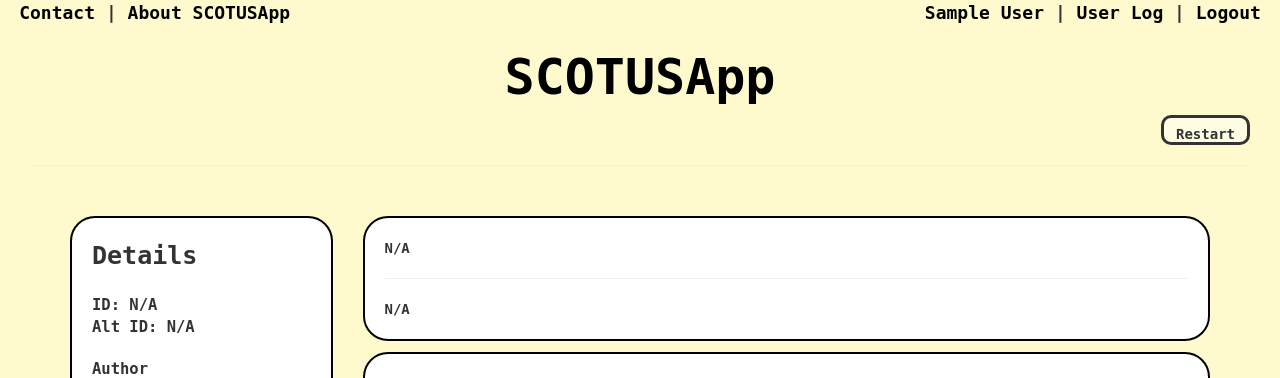
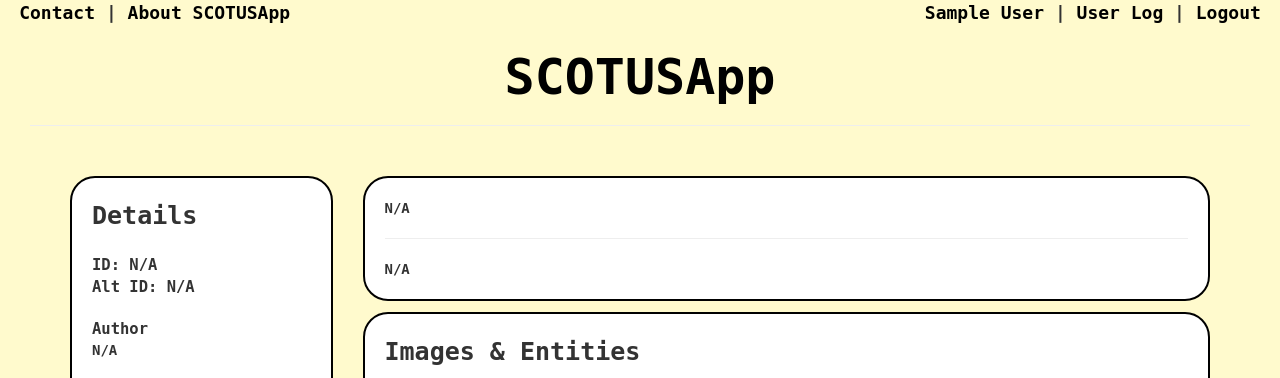
Before and after one commit to ecole96/scotusapp, a PHP site: page /display_article.php in a window 1280 px wide. Shown: the top 378 px of the page. Run offline with PHP 8.4, Linux system fonts and the light colour scheme; the visitor is signed in with stand-in values (Sample User, id 1); data that the repository does not hold is empty; some libraries are stand-ins or nearby versions.

Commit message:
remove restart button (redundant, main logo does same thing)

```diff
--- a/webapp/display_article.php
+++ b/webapp/display_article.php
@@ -127,14 +127,6 @@
         <script src="https://oss.maxcdn.com/html5shiv/3.7.3/html5shiv.min.js"></script>
         <script src="https://oss.maxcdn.com/respond/1.4.2/respond.min.js"></script>
         <script>
-			function changeResBut(){  //***
-				document.getElementById("resBut").style.backgroundColor =  //***
-				"#87ceeb" /*sky blue*/;  //***
-			}
-			function revertResBut(){ //revert style back to original for tab2
-				document.getElementById("resBut").style.backgroundColor =  //***
-				"rgba(255, 255, 255, 0.7)" /*transparent white*/;  //***
-            }
             function ir_marking() { // function
                 $.ajax({
                     type: "POST",
@@ -214,13 +206,6 @@
         <!-- header -->
         <div style="background-color: #fffacd; padding: 30px; text-align: center;">  <!--***-->
             <h1 style="font-size: 50px; font-family: monospace; font-weight: bold;"><a href='index.php' style='color:black;'>SCOTUSApp</a></h1>  <!--***-->
-            <div align="right">
-                <a style="color:black; text-decoration:none;" href="index.php">
-                <button class="btn btn-default" id="resBut" onmouseover="changeResBut()" onmouseout="revertResBut()" style="height: 30px; font-weight: bold; font-family: monospace; background-color: rgba(255, 255, 255, 0.45); border: solid 3px; border-radius: 10px;">
-                Restart
-                </button>
-                </a>
-            </div>
             <hr>
         </div>
         <div class='container'>
```
